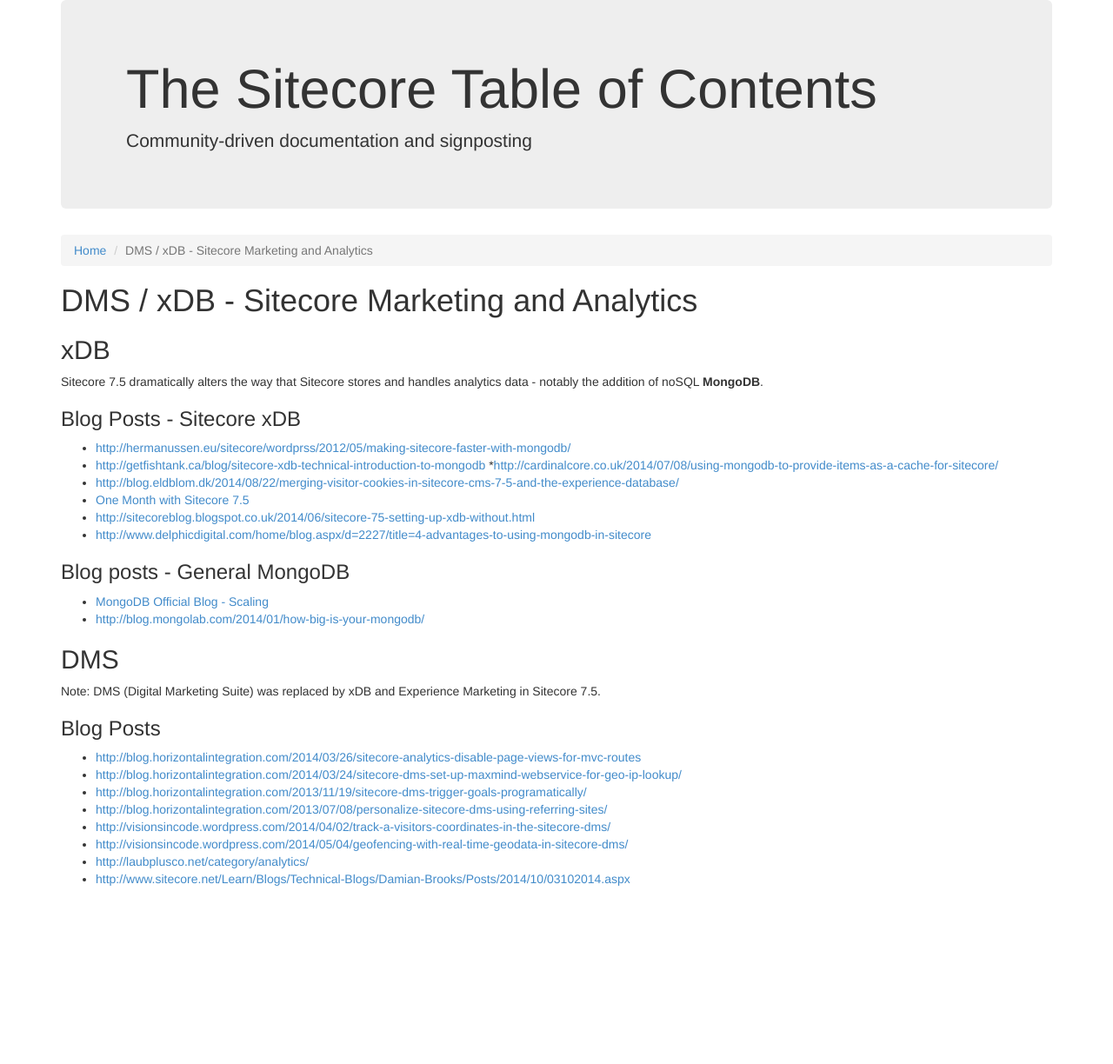
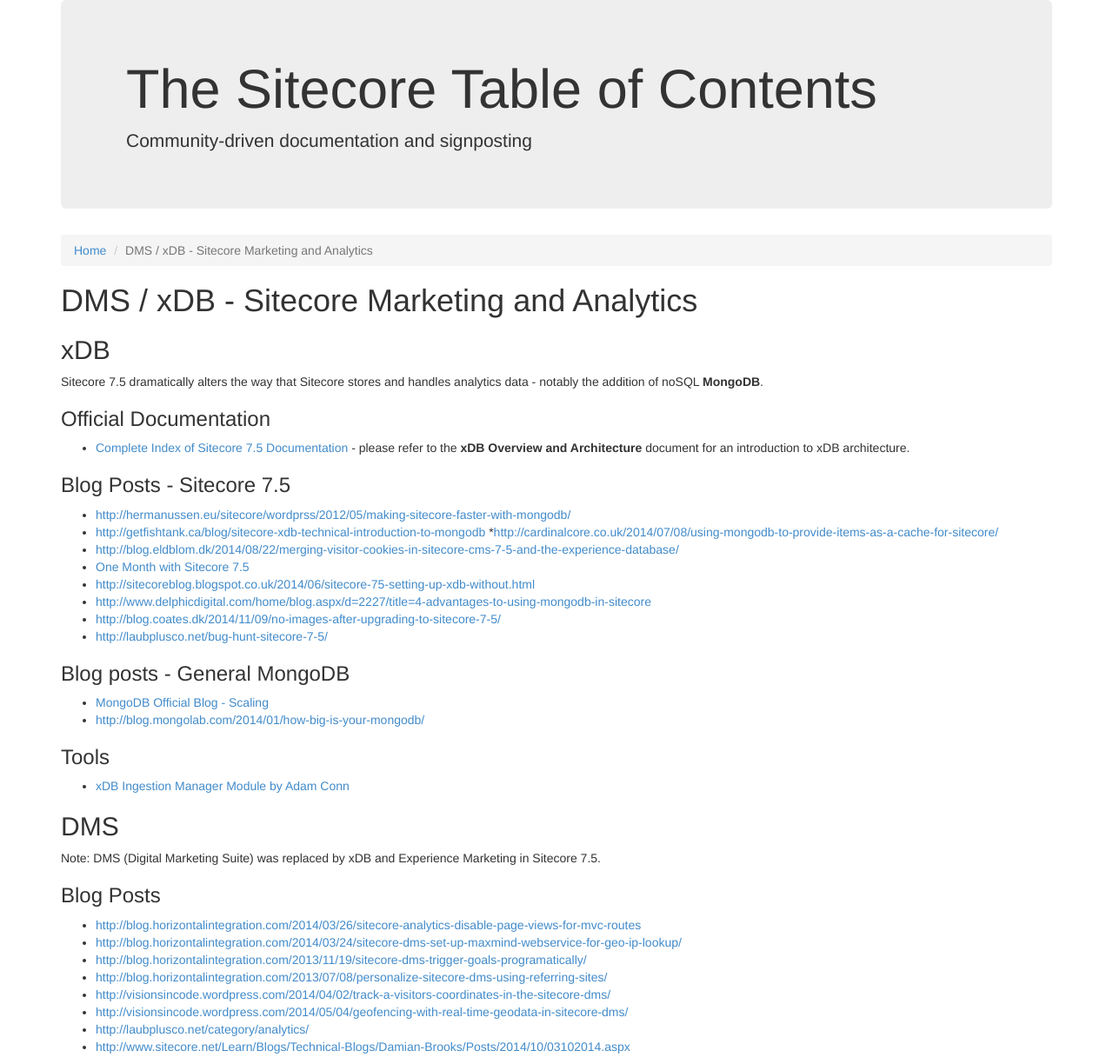
Before and after one commit to Sitecore-Community/docs, a Jekyll site: the page built from documentation/DMS/index.md, in a window 1280 px wide. Shown: the whole page at 87% size. Built offline with Jekyll 4.4.1, drawn with Linux system fonts in a browser that asks for light colours; nearby versions of some CDN libraries; before the commit the page ends 1031 px from its top, so only the background shows below that.

Commit message:
Update index.md

```diff
--- a/documentation/DMS/index.md
+++ b/documentation/DMS/index.md
@@ -9,7 +9,10 @@
 
 Sitecore 7.5 dramatically alters the way that Sitecore stores and handles analytics data - notably the addition of noSQL **MongoDB**.
 
-### Blog Posts - Sitecore xDB
+### Official Documentation
+* [Complete Index of Sitecore 7.5 Documentation](http://sdn.sitecore.net/Reference/Sitecore%207/Sitecore%207,-d-,5%20Documentation.aspx) - please refer to the **xDB Overview and Architecture** document for an introduction to xDB architecture.
+
+### Blog Posts - Sitecore 7.5
 
 * [http://hermanussen.eu/sitecore/wordprss/2012/05/making-sitecore-faster-with-mongodb/](http://hermanussen.eu/sitecore/wordprss/2012/05/making-sitecore-faster-with-mongodb/)
 * [http://getfishtank.ca/blog/sitecore-xdb-technical-introduction-to-mongodb](http://getfishtank.ca/blog/sitecore-xdb-technical-introduction-to-mongodb)
@@ -18,11 +21,16 @@
 * [One Month with Sitecore 7.5](http://www.techphoria414.com/Blog/2014/June/One_Month_with_Sitecore_7-5_Part_1)
 * [http://sitecoreblog.blogspot.co.uk/2014/06/sitecore-75-setting-up-xdb-without.html](http://sitecoreblog.blogspot.co.uk/2014/06/sitecore-75-setting-up-xdb-without.html)
 * [http://www.delphicdigital.com/home/blog.aspx/d=2227/title=4-advantages-to-using-mongodb-in-sitecore](http://www.delphicdigital.com/home/blog.aspx/d=2227/title=4-advantages-to-using-mongodb-in-sitecore)
+* [http://blog.coates.dk/2014/11/09/no-images-after-upgrading-to-sitecore-7-5/](http://blog.coates.dk/2014/11/09/no-images-after-upgrading-to-sitecore-7-5/)
+* [http://laubplusco.net/bug-hunt-sitecore-7-5/](http://laubplusco.net/bug-hunt-sitecore-7-5/)
 
 ### Blog posts - General MongoDB
 
 * [MongoDB Official Blog - Scaling](http://blog.mongodb.org/tagged/scaling)
 * [http://blog.mongolab.com/2014/01/how-big-is-your-mongodb/](http://blog.mongolab.com/2014/01/how-big-is-your-mongodb/)
+
+### Tools
+* [xDB Ingestion Manager Module by Adam Conn](https://t.co/UFWxdhsSSh)
 
 ## DMS
 Note: DMS (Digital Marketing Suite) was replaced by xDB and Experience Marketing in Sitecore 7.5.
```
